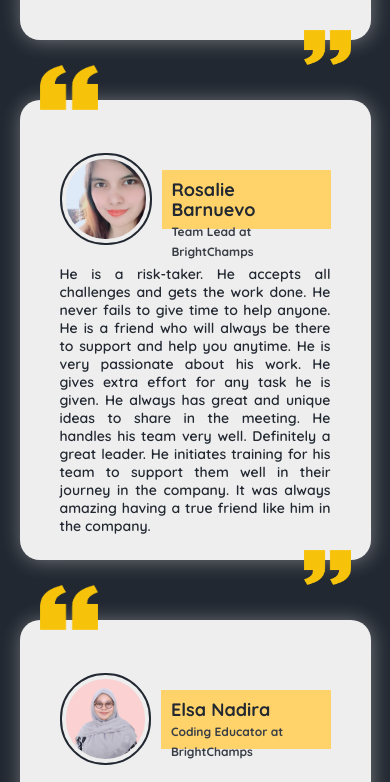
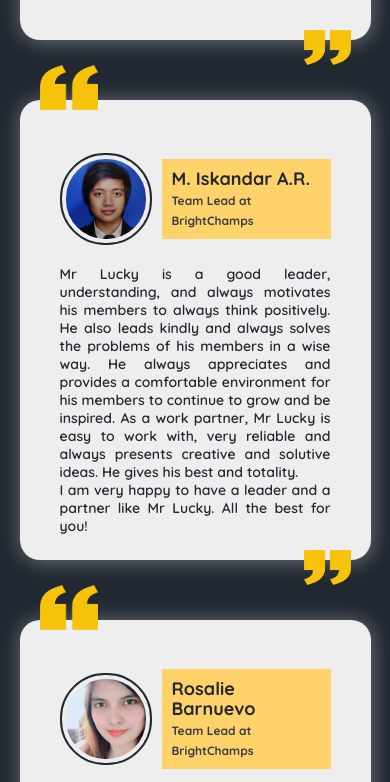
Before and after one commit to officialluckyone/website, a plain HTML site: page index.html in a window 390 px wide. Shown: the part 5041-5823 px from the top of the page. Drawn offline with Linux system fonts and the light colour scheme.

Commit message:
Responsive Recommendations

```diff
--- a/index.html
+++ b/index.html
@@ -191,6 +191,25 @@
                 <p class="black">Lucky is a great person. I led him in his early days at BrightChamps but then he got promoted so we were both leading different teams. So I know him quite well. He always gives his best effort, even more than asked. He has a critical mind and he also really care about the company. That makes him a very vital employee for the company. When he leads, he also cares a lot and always motivates his team. It's really nice to know him.</p>
             </div>
 
+            <div class="recommendation" id="iskandar">
+                <img src="Resources/Images/recommendations/quote1.png" alt="" class="quote1">
+                <img src="Resources/Images/recommendations/quote2.png" alt="" class="quote2">
+                <div class="recom-profile">
+                    <img src="Resources/Images/recommendations/iskandar.jpeg" alt="">
+                    <div class="recom-name">
+                        <span class="subtitle black bold">M. Iskandar A.R.</span>
+                        <br>
+                        <span class="jobtitle grey bold">Team Lead at BrightChamps</span>
+                        <span class="line1"></span>
+                        <span class="line2"></span>
+                        <span class="line3"></span>
+                        <span class="line4"></span>
+                    </div>
+                </div>
+                <p class="black">Mr Lucky is a good leader, understanding, and always motivates his members to always think positively. He also leads kindly and always solves the problems of his members in a wise way. He always appreciates and provides a comfortable environment for his members to continue to grow and be inspired.
+                    As a work partner, Mr Lucky is easy to work with, very reliable and always presents creative and solutive ideas. He gives his best and totality.
+                    <br>I am very happy to have a leader and a partner like Mr Lucky. All the best for you!</p>
+            </div>
             <div class="recommendation" id="rosalie"><!-- Quote Icon -->
                 <img src="Resources/Images/recommendations/quote1.png" alt="" class="quote1">
                 <img src="Resources/Images/recommendations/quote2.png" alt="" class="quote2">
--- a/styles.css
+++ b/styles.css
@@ -477,7 +477,7 @@ div.tag img{
     align-items: center;
 }
 .recom-name{
-    height: 35%;
+    min-height: 35%;
     padding: 10px;
     background-color: #ffd369;
     position: relative;
```
Also changed, not shown: Resources/Images/recommendations/iskandar.jpeg (added).
